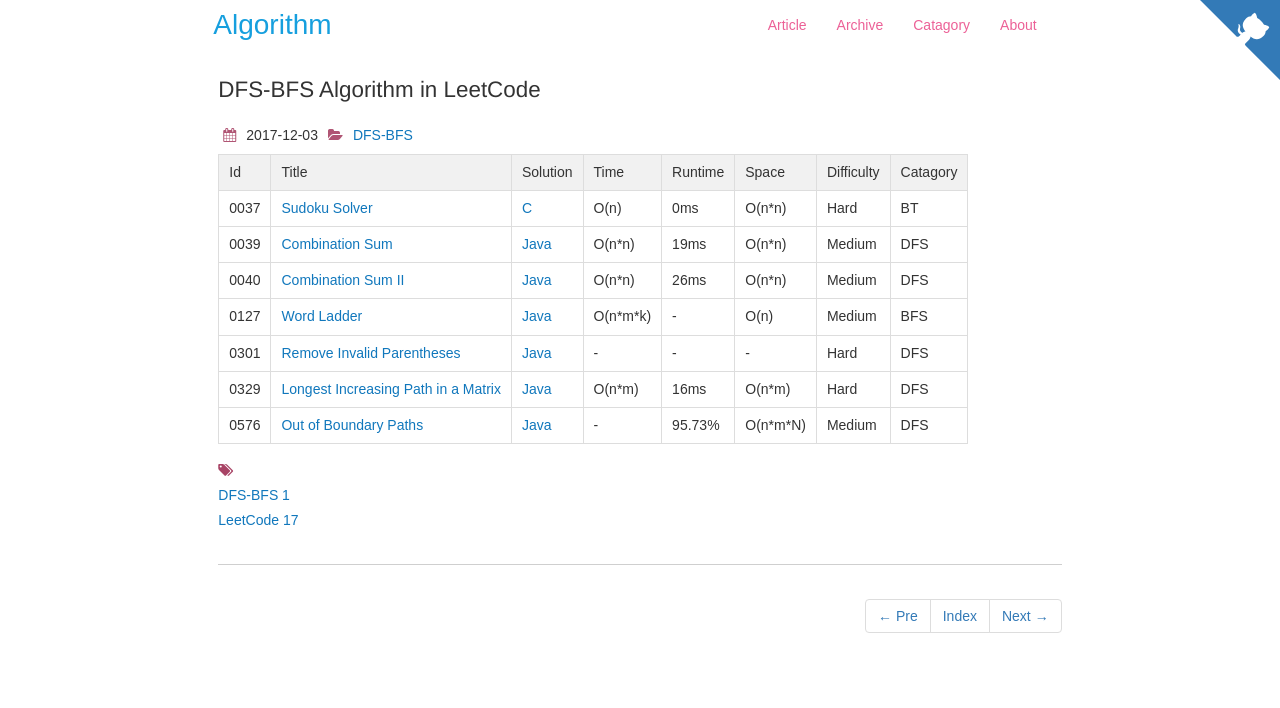
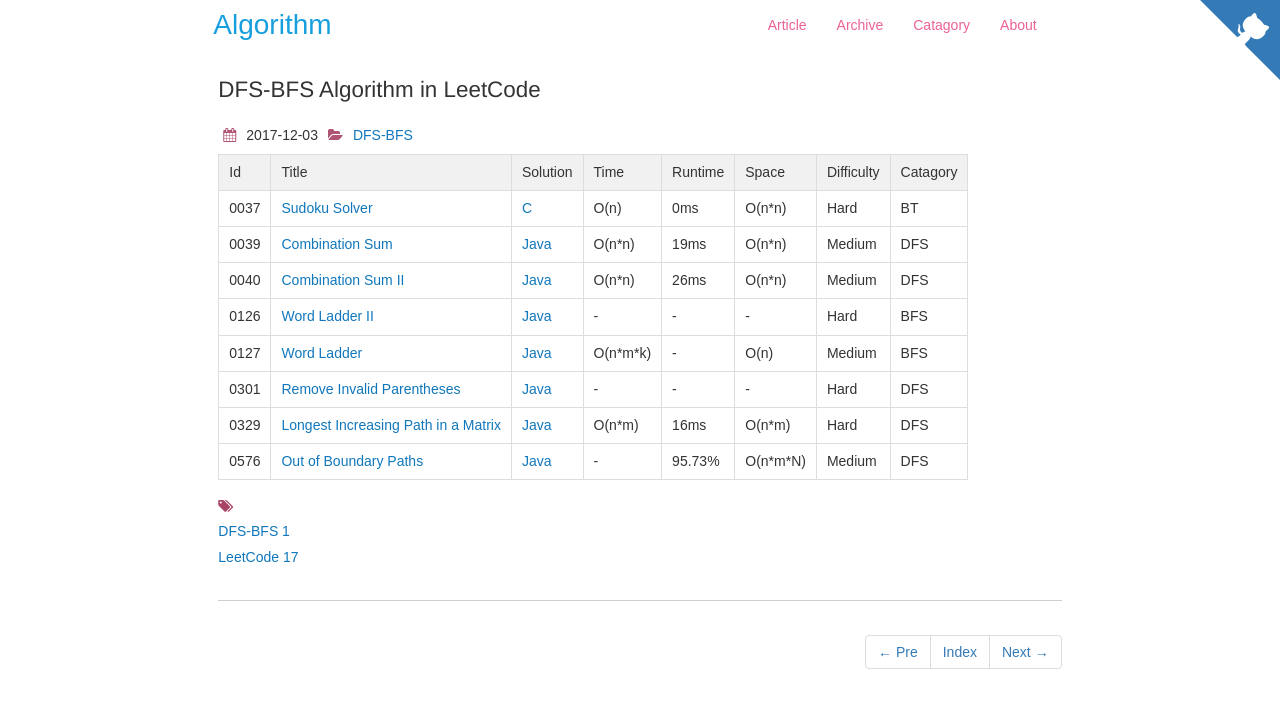
Before and after one commit to dunso/algorithm, a Jekyll site: the page built from docs/_posts/2017-12-03-DFS-BFS.md, in a window 1280 px wide. Shown: the top 708 px of the page. Built offline with Jekyll 4.4.1, drawn with Linux system fonts in a browser that asks for light colours; nearby versions of some CDN libraries.

Commit message:
Update 2017-12-03-DFS_BFS.md

```diff
--- a/docs/_posts/2017-12-03-DFS-BFS.md
+++ b/docs/_posts/2017-12-03-DFS-BFS.md
@@ -15,6 +15,7 @@
 |0037|[Sudoku Solver](https://leetcode.com/problems/sudoku-solver) | [C](https://e.srl/leetcode-37/)  | O(n) |0ms| O(n\*n)  |  Hard |BT|
 |0039|[Combination Sum](https://leetcode.com/problems/combination-sum) | [Java](https://e.srl/leetcode-39/)  | O(n\*n) |19ms| O(n\*n)  |  Medium |DFS|
 |0040|[Combination Sum II](https://leetcode.com/problems/combination-sum-ii/) | [Java](https://e.srl/leetcode-40/)  | O(n\*n) |26ms| O(n\*n)  |  Medium |DFS|
+|0126|[Word Ladder II](https://leetcode.com/problems/word-ladder-ii/) | [Java](https://e.srl/leetcode-126/)  |-|-|-|  Hard |BFS|
 |0127|[Word Ladder](https://leetcode.com/problems/word-ladder/) | [Java](https://e.srl/leetcode-127/)  | O(n\*m\*k) |-| O(n)  |  Medium |BFS|
 |0301|[Remove Invalid Parentheses](https://leetcode.com/problems/remove-invalid-parentheses) | [Java](https://e.srl/leetcode-301/)  | - | - | - | Hard |DFS|
 |0329|[Longest Increasing Path in a Matrix](https://leetcode.com/problems/longest-increasing-path-in-a-matrix) | [Java](https://e.srl/leetcode-329/)  | O(n\*m) |16ms| O(n\*m)  |  Hard |DFS|
```
